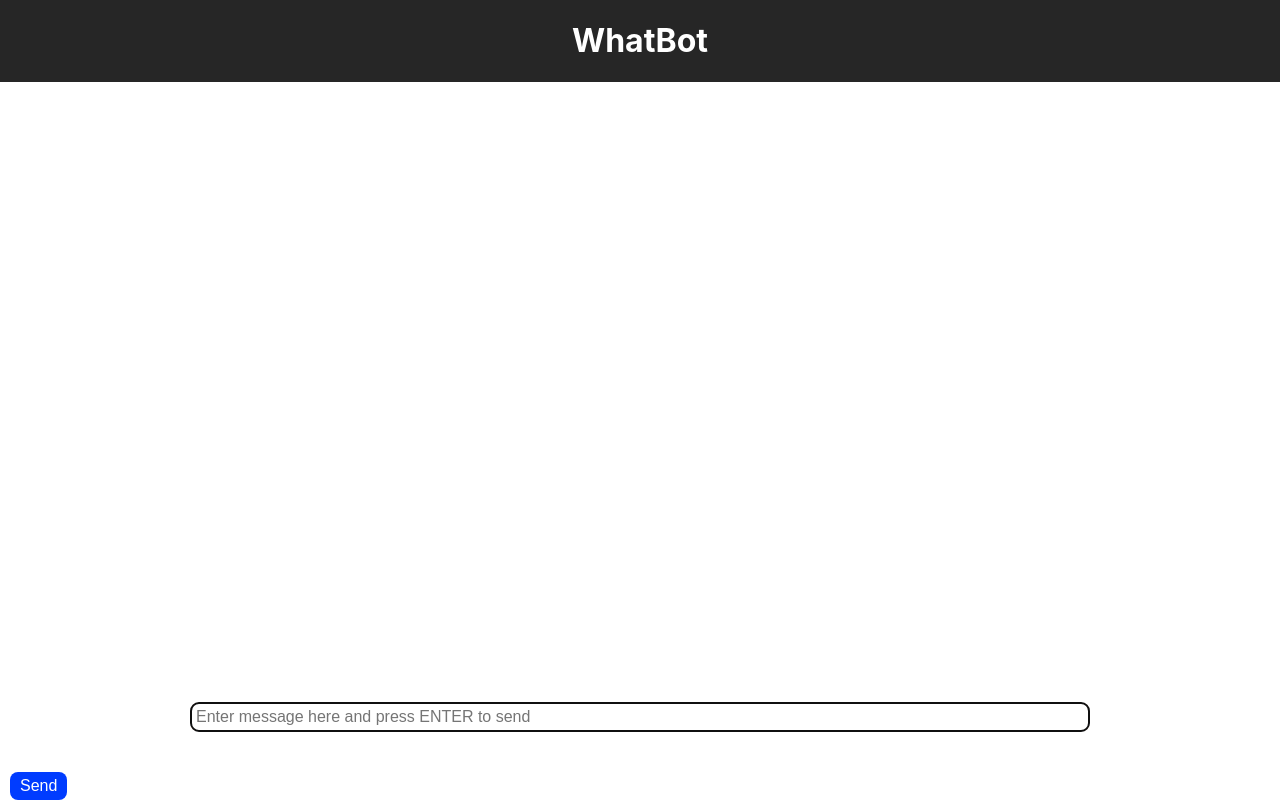
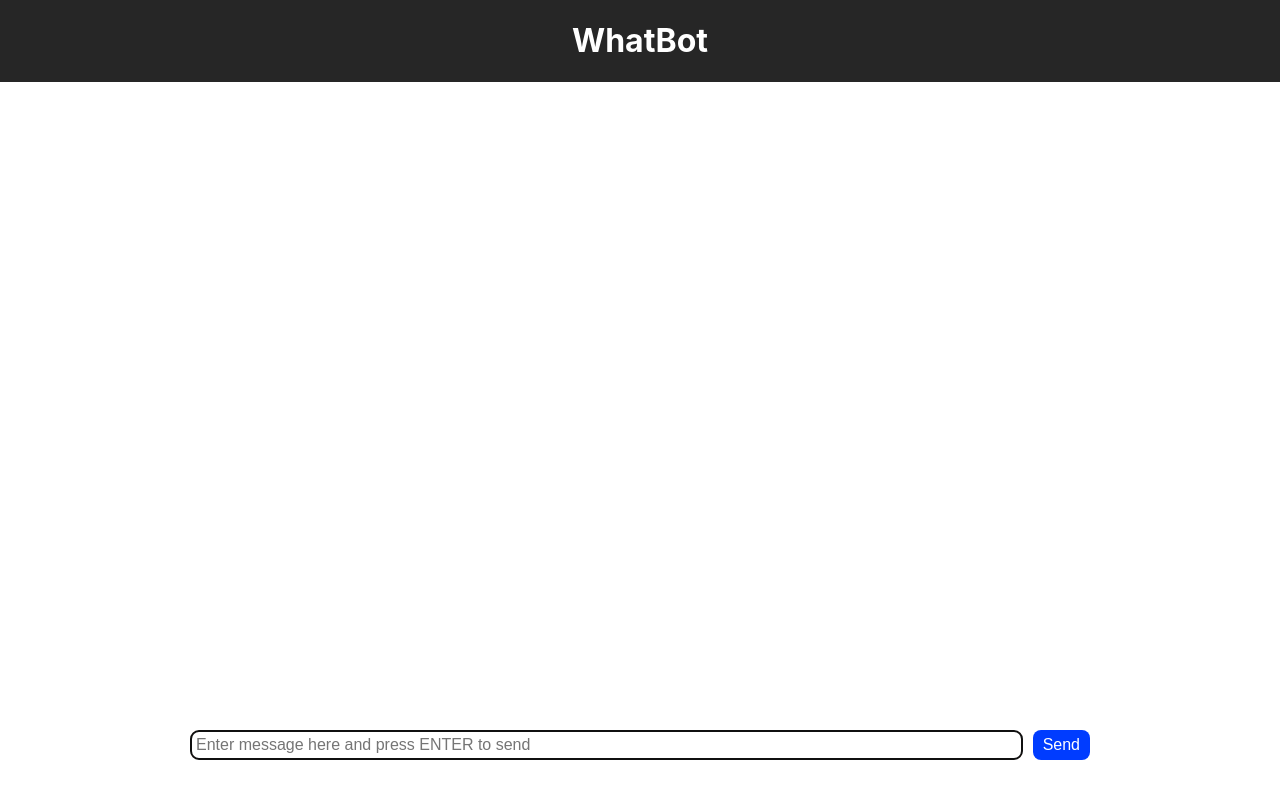
Before and after one commit to Bennyhwanggggg/WhatBot, a React (Create React App) app in the folder frontend/: page / in a window 1280 px wide. Built offline with nearby package versions, Linux system fonts and the light colour scheme.

Commit message:
fix send button position

```diff
--- a/frontend/src/components/Input.js
+++ b/frontend/src/components/Input.js
@@ -16,8 +16,8 @@ class Input extends Component {
                         placeholder="Enter message here and press ENTER to send"
                         autoFocus="true"
                     />
+                    <button>Send</button>
                 </form>
-                <button>Send</button>
             </div>
         );
     }
```
